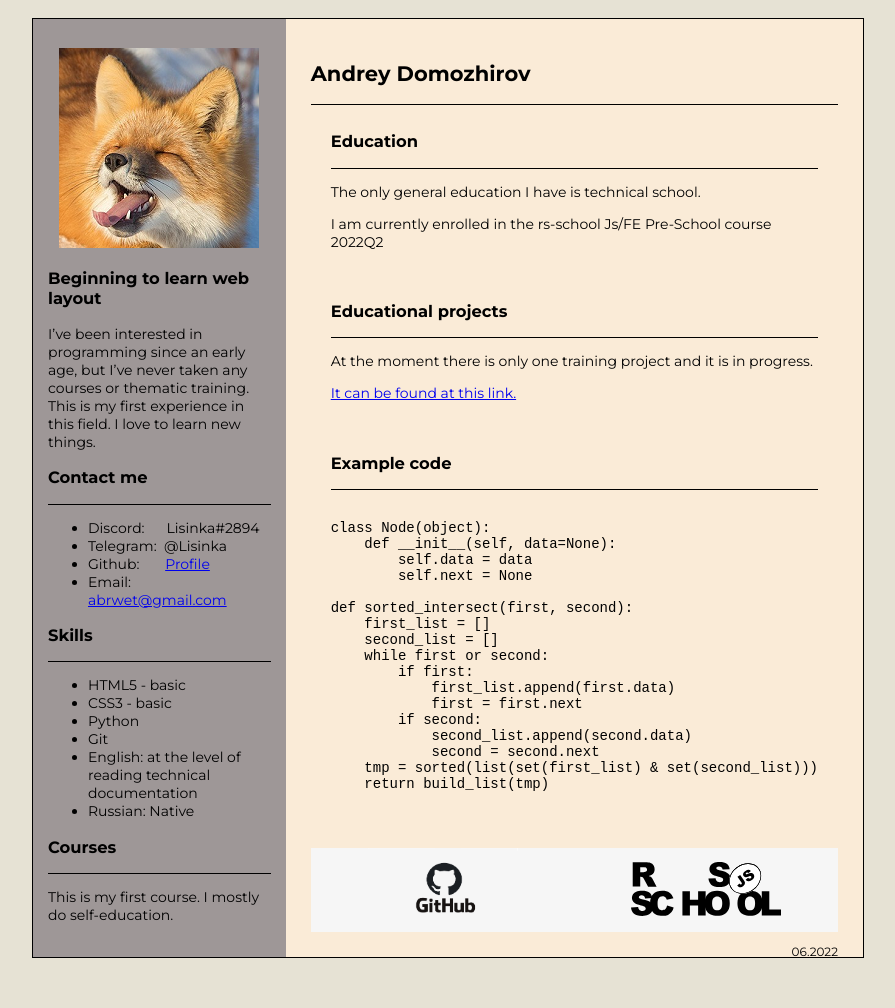
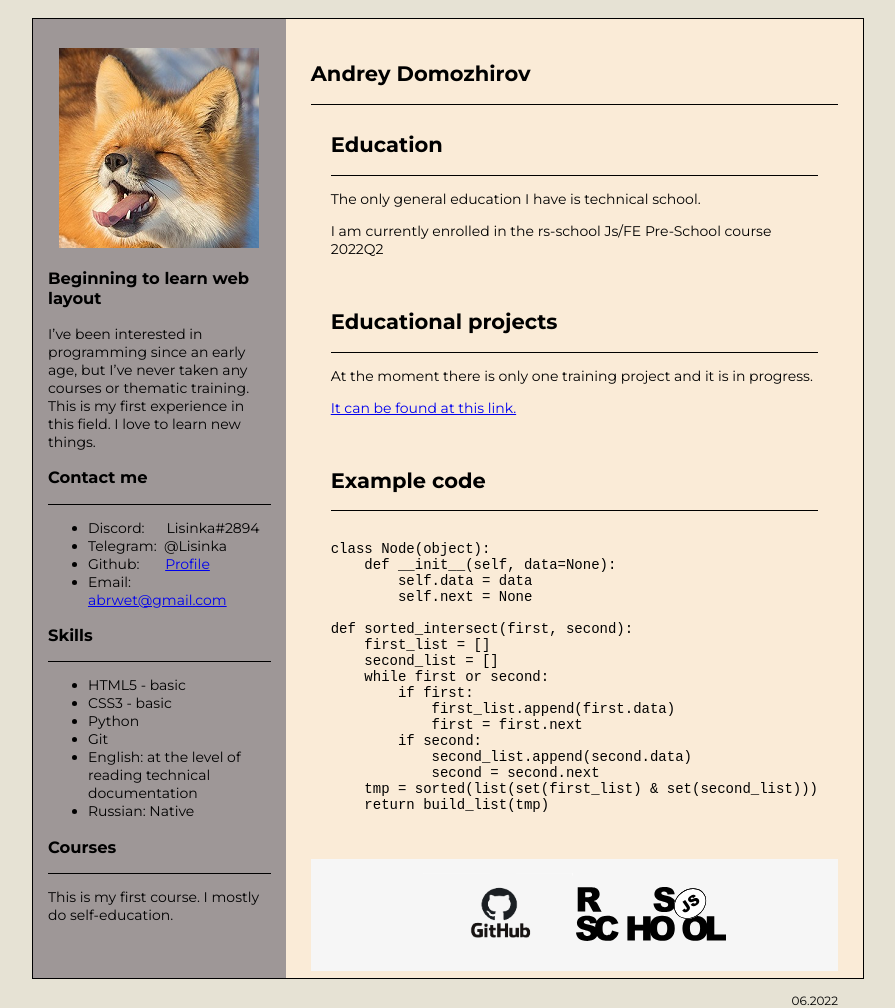
Before and after one commit to AbrLis/rsschool-cv, a plain HTML site: page index.html in a window 1280 px wide. Shown: the whole page, without its empty margins (192-1087 px from the left). Before the commit the page ends 966 px from the top, so only its background shows below. Drawn offline with Linux system fonts and the light colour scheme.

Commit message:
fix: corrected the layout and css

```diff
--- a/index.html
+++ b/index.html
@@ -58,7 +58,7 @@
             <h1>Andrey Domozhirov</h1>
             <div class="underline"></div>
             <article class="education right-info">
-                <h3>Education</h3>
+                <h2>Education</h2>
                 <div class="underline"></div>
                 <div class="description">
                     <p>The only general education I have is technical school.</p>
@@ -66,7 +66,7 @@
                 </div>
             </article>
             <article class="educational-projects right-info">
-                <h3>Educational projects</h3>
+                <h2>Educational projects</h2>
                 <div class="underline"></div>
                 <div class="description">
                     <p>At the moment there is only one training project and it is in progress.</p>
@@ -74,7 +74,7 @@
                 </div>
             </article>
             <article class="example-code right-info">
-                <h3>Example code</h3>
+                <h2>Example code</h2>
                 <div class="underline"></div>
                 <pre class="code">
                     <code>
@@ -101,14 +101,14 @@ def sorted_intersect(first, second):
             <!-- Footer -->
             <footer class="footer">
                 <nav class="nav">
-                    <div class="footer-nav">
-                        <a href="https://github.com/AbrLis"><img src="./img/GitHub.png" alt="github-logo" height="80"
-                                width="150"></a>
-                    </div>
-                    <div class="footer-nav">
-                        <a href="https://rs.school/js/"><img src="./img/rs_school_js.svg" alt="rss-scool-logo"
-                                height="80" width="150"></a>
-                    </div>
+                    <ul class="navigation">
+                        <li class="navigation-li">
+                            <a href="https://github.com/AbrLis"><img src="./img/GitHub.png" alt="github-logo" height="80" width="150"></a>
+                        </li>
+                        <li class="navigation-li">
+                            <a href="https://rs.school/js/"><img src="./img/rs_school_js.svg" alt="rss-scool-logo" height="80" width="150"></a>
+                        </li>
+                    </ul>
                 </nav>
                 <p class="footer-date">06.2022</p>
             </footer>
--- a/style/style.css
+++ b/style/style.css
@@ -34,10 +34,22 @@ body {
 }
 
 .nav {
+    position: relative;
+    top: -10px;
     display: flex;
-    flex-direction: row;
     justify-content: space-around;
     background-color: #f6f6f6;
+}
+
+.navigation {
+    list-style-type: none;
+    margin-left: 0px;
+    padding-left: 0px;
+    padding-inline-start: 0px;
+}
+
+.navigation-li {
+    display: inline;
 }
 
 .footer-date {
```
